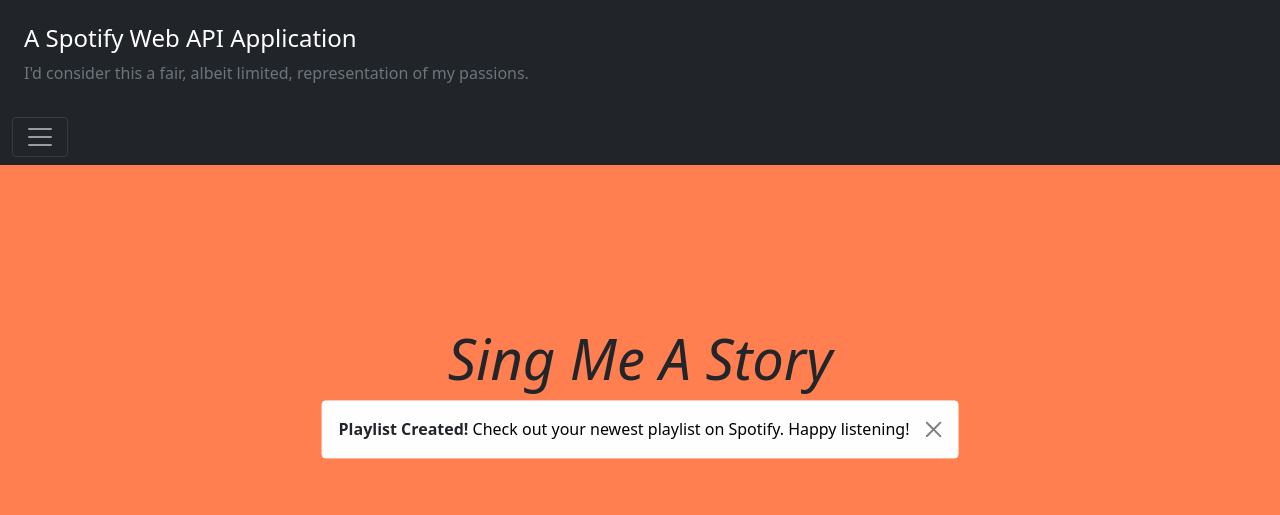
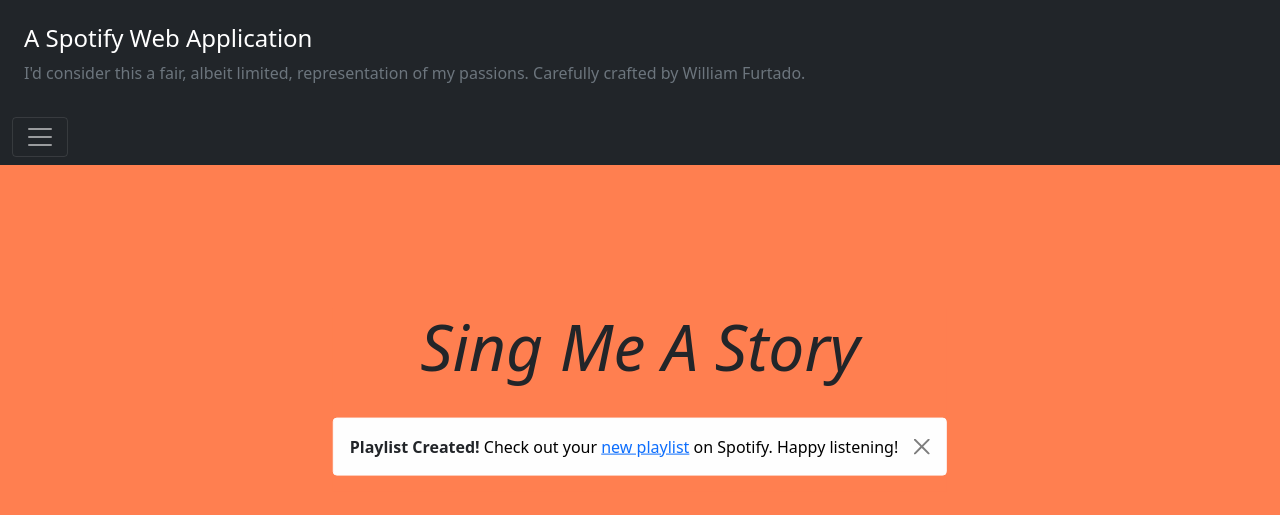
Before and after one commit to willfurtado/spotify-app, a Flask app: template server/templates/success.html in a window 1280 px wide, after a click that opens the changed part. Shown: the top 515 px of the page. Run offline with Flask 2, Linux system fonts and the light colour scheme; the template is opened without the code that fills it, so the values that code supplies are empty; parts of the project's set-up code (start-up, migrations or seed data) failed here and were passed over.

Commit message:
Adding external link to success page

```diff
--- a/server/playlist_generator.py
+++ b/server/playlist_generator.py
@@ -84,4 +84,4 @@ def playlistGenerator(sentence):
                                 playlist_id,
                                 tracks_list)
 
-    return "Playlist created successfully!"
+    return sp.playlist(playlist_id)['external_urls']['spotify']
--- a/server/server.py
+++ b/server/server.py
@@ -10,8 +10,9 @@ def home():
 @app.route('/', methods=['POST','GET'])
 def home_post():
     text = request.form['text']
-    playlistGenerator(text)
-    return render_template("success.html")
+    url = playlistGenerator(text)
+    print(url)
+    return render_template("success.html", url=url)
 
 
 if __name__ == "__main__":
--- a/server/templates/success.html
+++ b/server/templates/success.html
@@ -24,8 +24,8 @@
 	<title>Spotify App</title>
 		<div class="collapse" id="navbarToggleExternalContent">
 		  <div class="bg-dark p-4">
-		    <h5 class="text-white h4">A Spotify Web API Application</h5>
-		    <span class="text-muted">I'd consider this a fair, albeit limited, representation of my passions.</span>
+		    <h5 class="text-white h4">A Spotify Web Application</h5>
+		    <span class="text-muted">I'd consider this a fair, albeit limited, representation of my passions. Carefully crafted by William Furtado.</span>
 		  </div>
 		</div>
 		<nav class="navbar navbar-dark bg-dark">
@@ -43,9 +43,10 @@
 	<div class="center">
 		</head>
 		<body>
-			<h1 class="display-4" style="text-align:center"><i>Sing Me A Story</i></h1>
+			<h1 class="display-3" style="text-align:center"><i>Sing Me A Story</i></h1>
+			<br>
 			<div class="alert alert-light alert-dismissible fade show" role="alert" style="color: Black">
-			  <strong style="color: rgb(34,37,41)">Playlist Created!</strong> Check out your newest playlist on Spotify. Happy listening!
+			  <strong style="color: rgb(34,37,41)">Playlist Created!</strong> Check out your <a href={{url}} class="alert-link">new playlist</a> on Spotify. Happy listening!
 			  <button type="button" class="btn-close" data-bs-dismiss="alert" aria-label="Close"></button>
 			</div>
 		<script src="https://cdn.jsdelivr.net/npm/bootstrap@5.0.0-beta2/dist/js/bootstrap.bundle.min.js" integrity="sha384-b5kHyXgcpbZJO/tY9Ul7kGkf1S0CWuKcCD38l8YkeH8z8QjE0GmW1gYU5S9FOnJ0" crossorigin="anonymous"></script>
```
Also changed, not shown: server/templates/index.html (+5 -4 lines), 1 other file.
